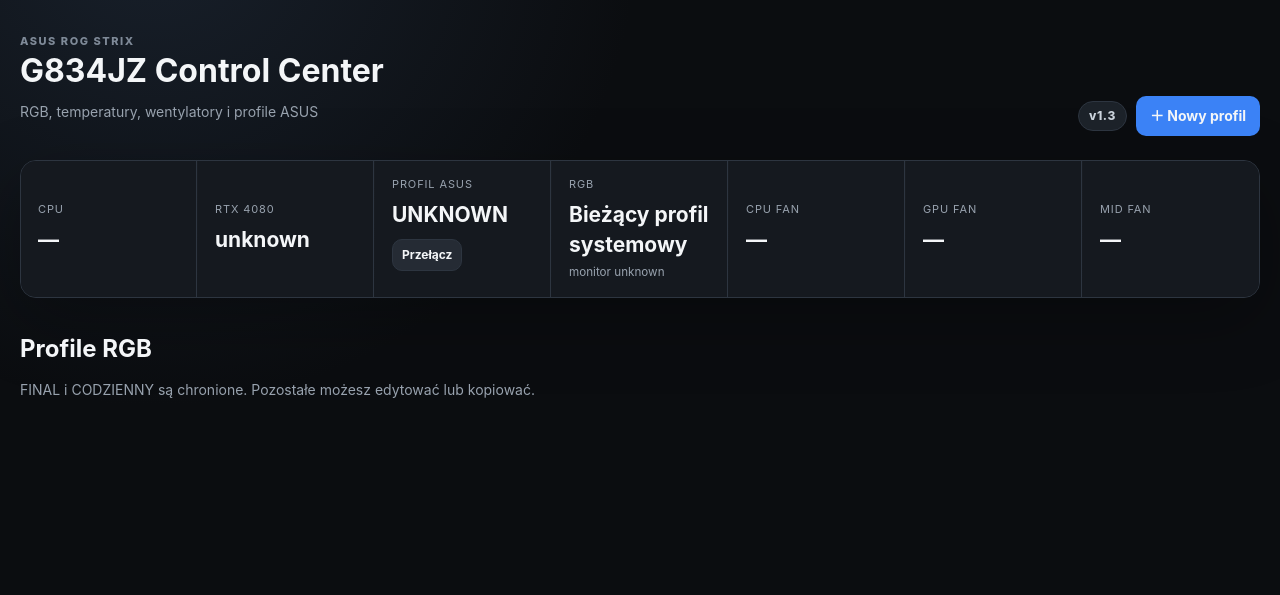
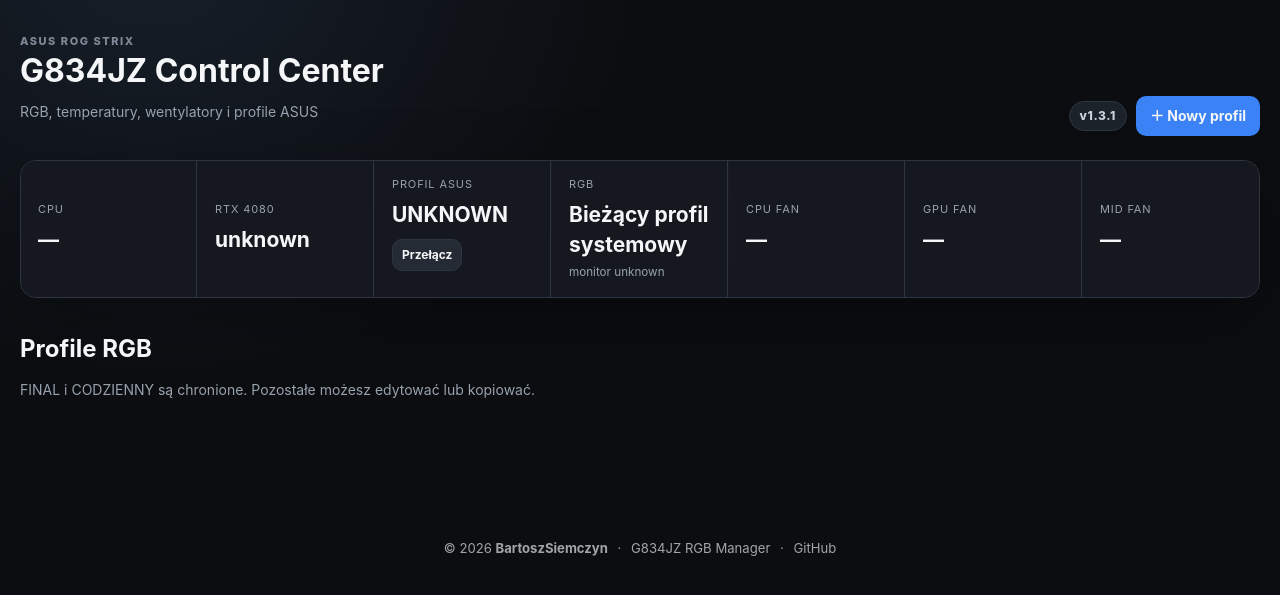
Before and after one commit to Hashprojekt/g834jz-rgb-manager, a Flask app: page / in a window 1280 px wide. Shown: the top 595 px of the page. Run offline with Flask 3, Linux system fonts and the light colour scheme; data that the repository does not hold is empty.

Commit message:
Add author footer and bump version to 1.3.1

```diff
--- a/app.py
+++ b/app.py
@@ -18,7 +18,7 @@ from flask import Flask, jsonify, render_template, request, send_file
 
 app = Flask(__name__)
 
-APP_VERSION = "1.3"
+APP_VERSION = "1.3.1"
 
 HOME = Path.home()
 APP_DATA = HOME / ".local/share/g834jz-rgb-manager"
--- a/static/style.css
+++ b/static/style.css
@@ -31,3 +31,27 @@ button,input,select{font:inherit}.shell{width:min(1240px,calc(100% - 36px));marg
   .keyboard-card{overflow:visible}
   .function-keyboard{scrollbar-width:thin}
 }
+
+
+/* Application footer */
+.app-footer {
+    margin-top: 32px;
+    padding: 18px 20px 24px;
+    text-align: center;
+    font-size: 0.82rem;
+    opacity: 0.65;
+}
+
+.app-footer span {
+    margin: 0 6px;
+}
+
+.app-footer a {
+    color: inherit;
+    text-decoration: none;
+}
+
+.app-footer a:hover {
+    text-decoration: underline;
+    opacity: 1;
+}
--- a/templates/index.html
+++ b/templates/index.html
@@ -52,5 +52,16 @@
   <div id="toast" class="toast" hidden></div>
   <script src="/static/common.js"></script>
   <script src="/static/dashboard.js"></script>
+
+<footer class="app-footer">
+    © 2026 <strong>BartoszSiemczyn</strong>
+    <span>·</span>
+    G834JZ RGB Manager
+    <span>·</span>
+    <a href="https://github.com/Hashprojekt/g834jz-rgb-manager"
+       target="_blank"
+       rel="noopener noreferrer">GitHub</a>
+</footer>
+
 </body>
 </html>
```
Also changed, not shown: templates/editor.html (+11 -0 lines), 1 other file.
